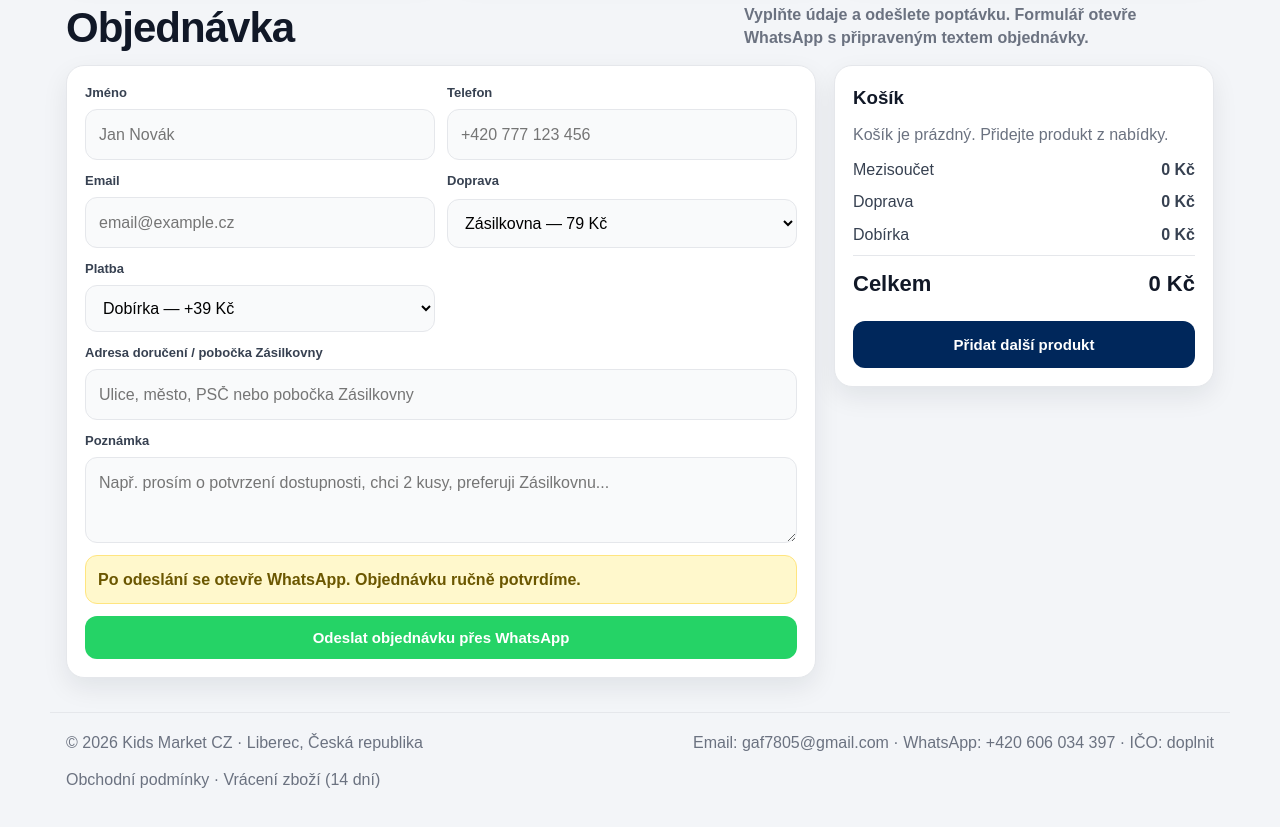
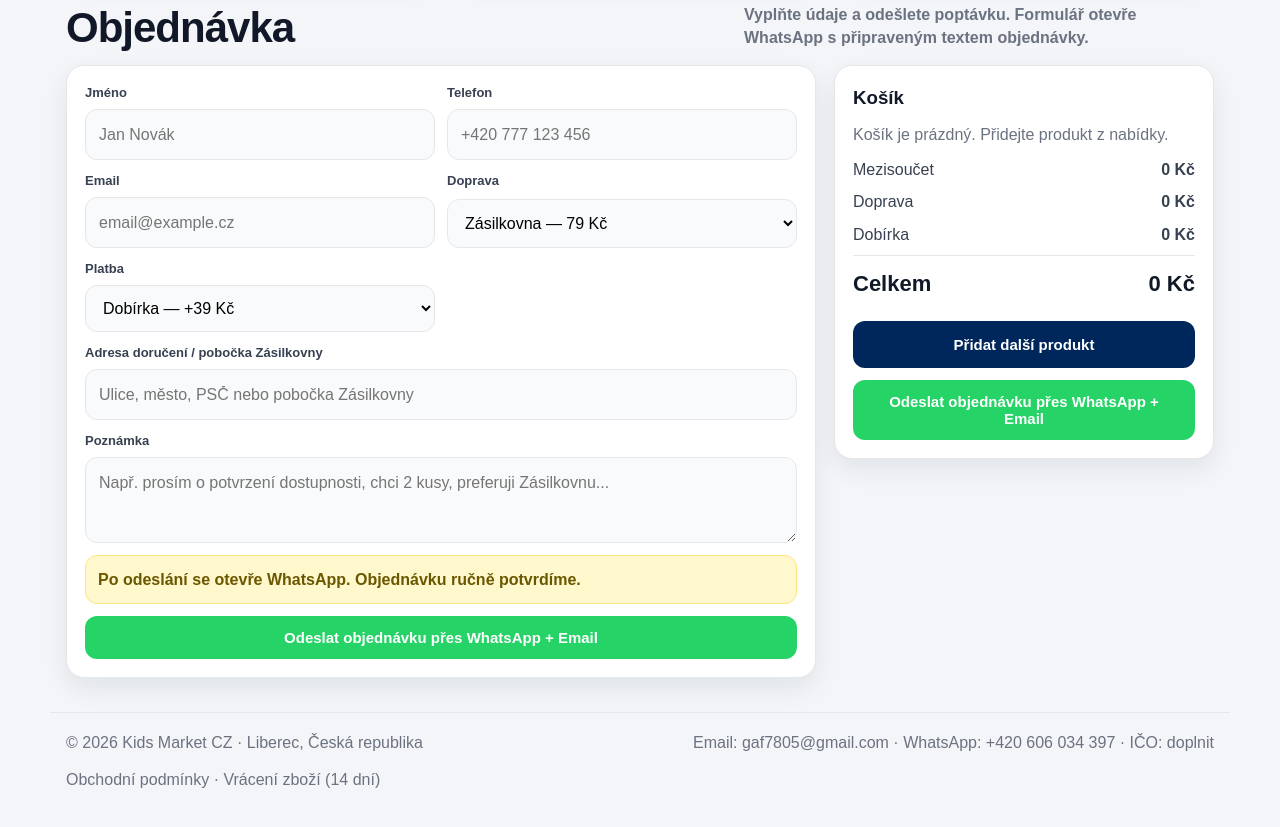
Before and after one commit to gaf7878/kids-market-cz, a plain HTML site: page index.html in a window 1280 px wide. Shown: the part 1558-2385 px from the top of the page. Drawn offline with Linux system fonts and the light colour scheme.

Commit message:
Update index.html

```diff
--- a/index.html
+++ b/index.html
@@ -278,7 +278,15 @@
             <div class="line"><span data-key="cod">Dobírka</span><strong id="cod">0 Kč</strong></div>
             <div class="line total"><span data-key="total">Celkem</span><span id="total">0 Kč</span></div>
             <a class="btn btn-blue" href="#products" style="width:100%; margin-top:12px;" data-key="addMore">Přidat další produkt</a>
-          </aside>
+          <button
+  class="btn btn-green"
+  type="submit"
+  form="orderForm"
+  style="width:100%; margin-top:12px;"
+  data-key="sendOrder">
+  Відправити замовлення через WhatsApp та Email
+</button>
+</aside>
         </div>
       </div>
     </section>
@@ -330,7 +338,7 @@
         addressLabel: "Adresa doručení / pobočka Zásilkovny",
         noteLabel: "Poznámka",
         orderNotice: "Po odeslání se otevře WhatsApp. Objednávku ručně potvrdíme.",
-        sendOrder: "Odeslat objednávku přes WhatsApp",
+        sendOrder: "Odeslat objednávku přes WhatsApp + Email",
         sendingOrder: "Odesílám objednávku...",
         orderSent: "Objednávka byla odeslána. WhatsApp se otevřel v novém okně.",
         orderError: "WhatsApp se otevřel. Email se nemuselo podařit odeslat — zkontrolujte Formspree.",
@@ -400,7 +408,7 @@
         addressLabel: "Адреса доставки / відділення Zásilkovna",
         noteLabel: "Коментар",
         orderNotice: "Після відправки відкриється WhatsApp. Замовлення підтвердимо вручну.",
-        sendOrder: "Відправити замовлення через WhatsApp",
+        sendOrder: "Відправити замовлення через WhatsApp та Email",
         sendingOrder: "Відправляю замовлення...",
         orderSent: "Замовлення відправлено. WhatsApp відкрився в новому вікні.",
         orderError: "WhatsApp відкрився. Email міг не відправитися — перевірте Formspree.",
```
